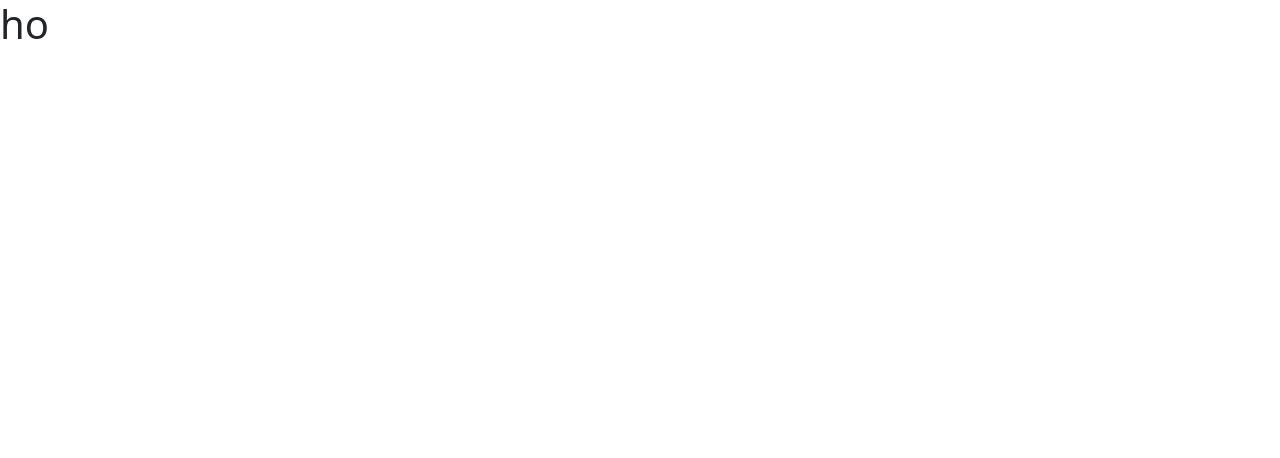
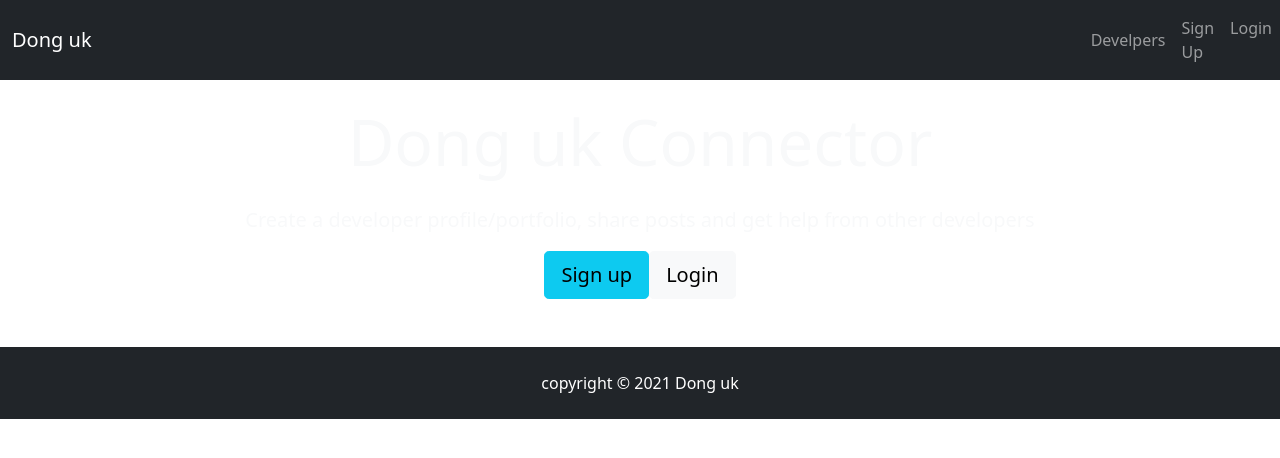
Before and after one commit to DongUk-kang/new_blog, a React (Create React App) app: page / in a window 1280 px wide. Shown: the top 458 px of the page. Built offline with nearby package versions, Linux system fonts and the light colour scheme.

Commit message:
add bootstap #2

```diff
--- a/src/App.js
+++ b/src/App.js
@@ -1,9 +1,14 @@
 import React from 'react';
+import Navbar from "./Components/Layout/Navbar";
+import Landing from "./Components/Layout/Landing";
+import Footer from "./Components/Layout/Footer";
 
 const App = () => {
     return (
         <div>
-            <h1>ho</h1>
+            <Navbar />
+            <Landing />
+            <Footer />
         </div>
     );
 };
--- /dev/null
+++ b/src/Components/Layout/Footer.js
@@ -0,0 +1,11 @@
+import React from 'react';
+
+const Footer = () => {
+    return (
+        <footer className="bg-dark text-white mt-5 p-4 text-center">
+            copyright &copy; {new Date().getFullYear()} Dong uk
+        </footer>
+    );
+};
+
+export default Footer;
--- /dev/null
+++ b/src/Components/Layout/Landing.js
@@ -0,0 +1,33 @@
+import React from 'react';
+
+const Landing = () => {
+    return (
+
+        <div className={"dark-overlay landing-inner text-light"}>
+            <div className={"container"}>
+                <div className={"row"}>
+                    <div className={"col-md-12 text-center"}>
+                        <h1 className={"display-3 mb-4"}>
+                            Dong uk Connector
+                        </h1>
+                        <p className={"lead"}>
+                            {' '}
+                            Create a developer profile/portfolio, share posts and get help
+                            from other developers
+                        </p>
+                        <ht />
+                        <a href={"/"} className={"btn btn-lg btn-info mr-2"}>
+                            Sign up
+                        </a>
+                        <a href={"/"} className={"btn btn-lg btn-light"}>
+                            Login
+                        </a>
+                    </div>
+                </div>
+            </div>
+        </div>
+
+    );
+};
+
+export default Landing;
--- /dev/null
+++ b/src/Components/Layout/Navbar.js
@@ -0,0 +1,45 @@
+import React from 'react';
+
+const Navbar = () => {
+    return (
+        <nav className={"navbar navbar-expand-sm navbar-dark bg-dark mb-4"}>
+            <div className={"container"}>
+                <a className={"navbar-brand"} href={"/"}>
+                    Dong uk
+                </a>
+                <button
+                    className="navbar-toggler"
+                    type="button"
+                    data-toggle="collapse"
+                    data-target="#mobile-nav"
+                >
+                    <span className="navbar-toggler-icon" />
+                </button>
+            </div>
+            <div className={"collapse navbar-collapse"} id={"#mobile-nav"}>
+                <ul className={"navbar-nav mr-auto"}>
+                    <li className={"nav-item"}>
+                        <a className={"nav-link"} href={"/"}>
+                            {' '}
+                            Develpers
+                        </a>
+                    </li>
+                </ul>
+                <ul className={"navbar-nav ml-auto"}>
+                    <li className={"nav-item"}>
+                       <a className={"nav-link"} href={"/"}>
+                           Sign Up
+                       </a>
+                    </li>
+                    <li className={"nav-item"}>
+                        <a className={"nav-link"} href={"/"}>
+                            Login
+                        </a>
+                    </li>
+                </ul>
+            </div>
+        </nav>
+    );
+};
+
+export default Navbar;
```
